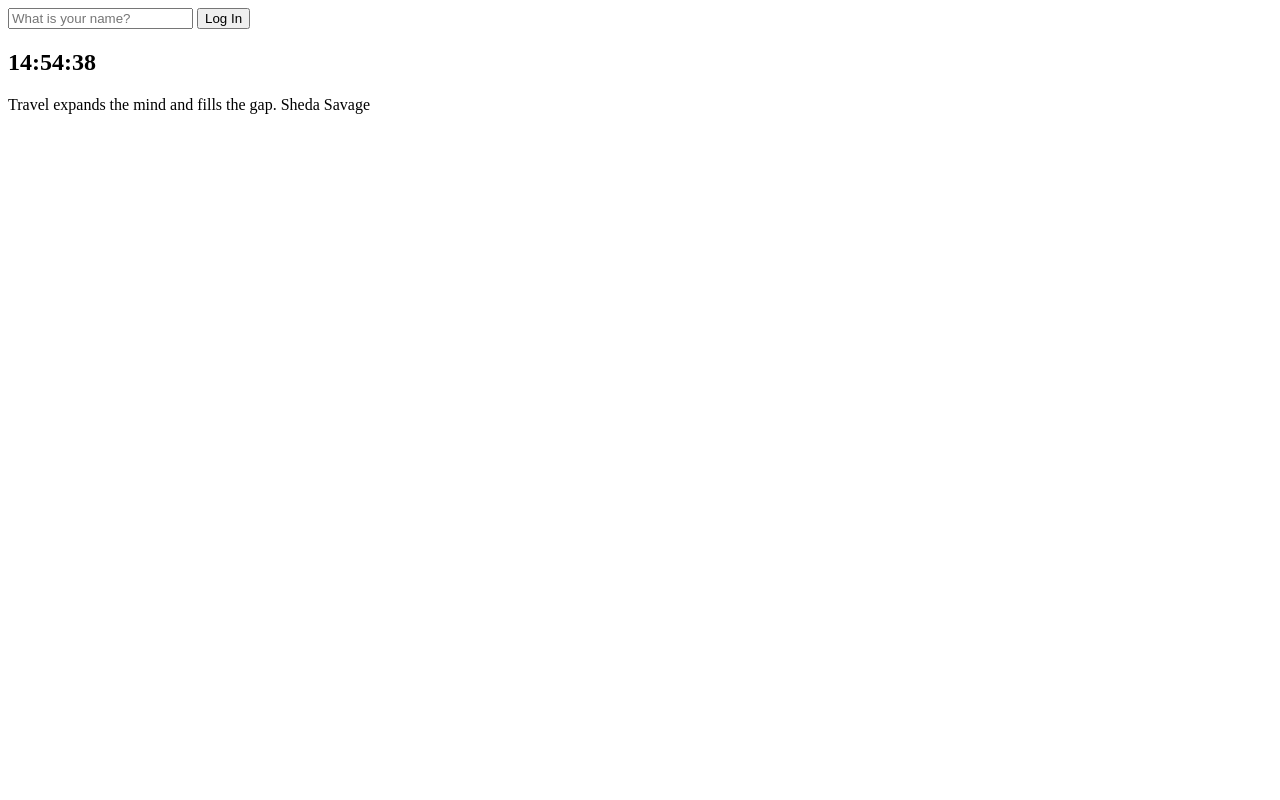
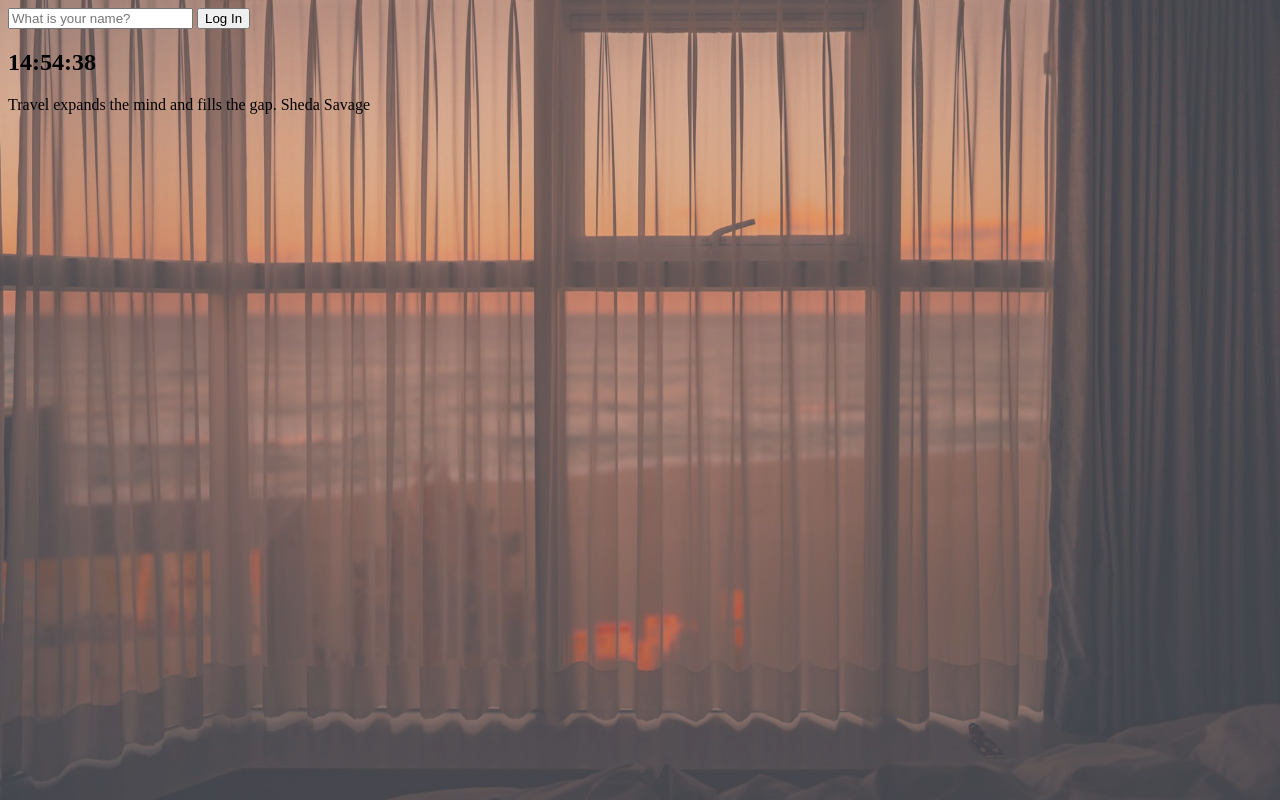
Before and after one commit to hwacho9/vanilla_JS, a plain HTML site: page makeapp/index.html in a window 1280 px wide. Drawn offline with Linux system fonts and the light colour scheme.

Commit message:
backgroud

```diff
--- a/makeapp/css/style.css
+++ b/makeapp/css/style.css
@@ -1,3 +1,15 @@
 .hidden {
     display: none;
 }
+
+img {
+    position: absolute;
+    width: 100%;
+    height: 100%;
+    left: 0px;
+    top: 0px;
+    right: 0px;
+    bottom: 0px;
+    z-index: -1;
+    opacity: 80%;
+}
--- a/makeapp/index.html
+++ b/makeapp/index.html
@@ -21,5 +21,6 @@
         <script src="js/greetings.js"></script>
         <script src="js/clock.js"></script>
         <script src="js/quotes.js"></script>
+        <script src="js/background.js"></script>
     </body>
 </html>
--- /dev/null
+++ b/makeapp/js/background.js
@@ -0,0 +1,14 @@
+const images = [
+    "0.jpg",
+    "1.jpg",
+    "2.jpg",
+    "3.jpg",
+]
+
+const chosenImage = images[Math.floor(Math.random() * images.length)];
+
+const bgImage = document.createElement("img"); //html 에 img 생성
+
+bgImage.src = `img/${chosenImage}`; // 이미지를 선택하고 src로 img 폴더 뒤에 추가
+
+document.body.appendChild(bgImage) //bgImage를 body 에 추가 append 는 가장 뒤에 prepend 는 가장 위에 오게한다
```
Also changed, not shown: makeapp/img/0.jpg (added), makeapp/img/1.jpg (added), makeapp/img/2.jpg (added), makeapp/img/3.jpg (added).
